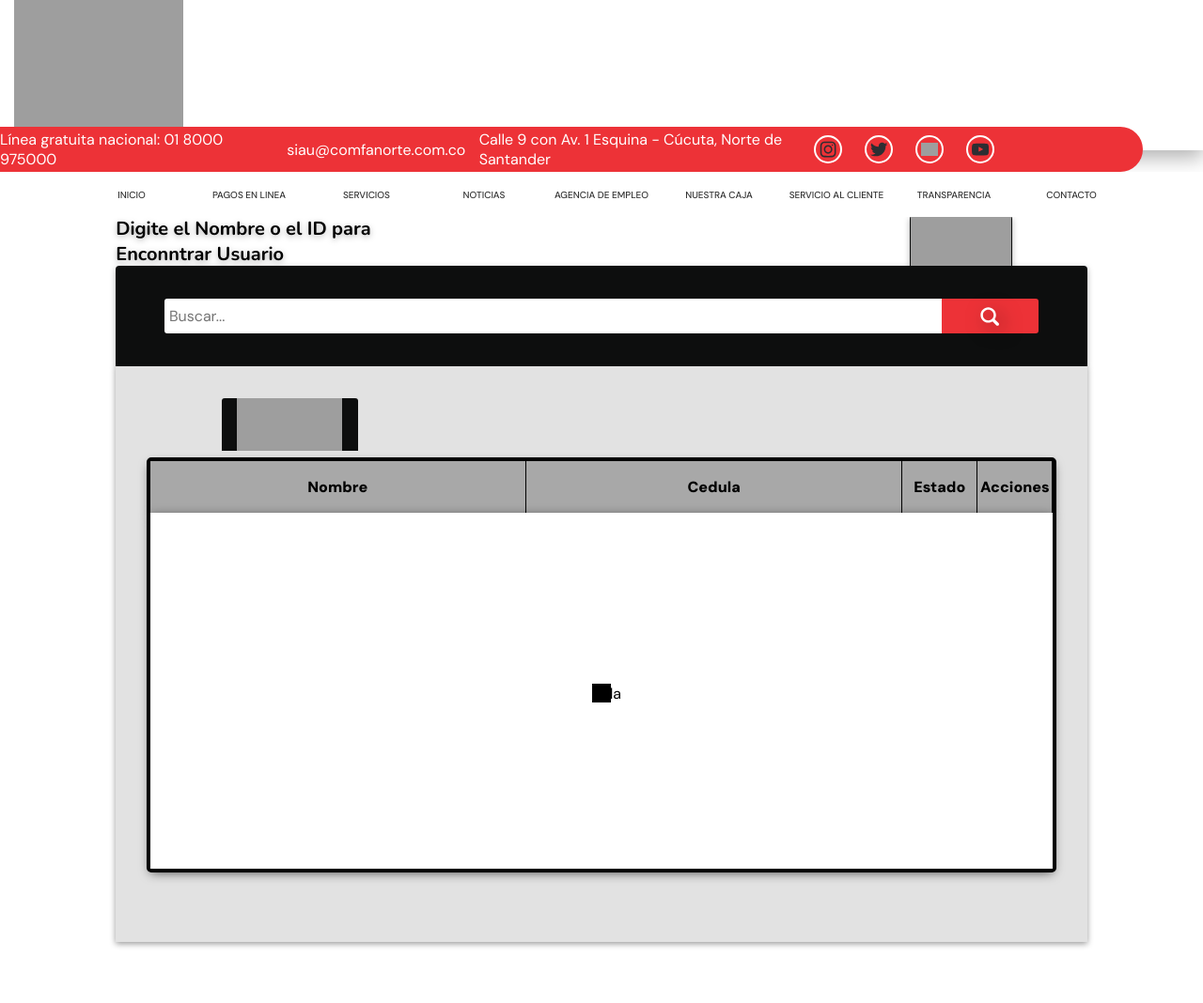
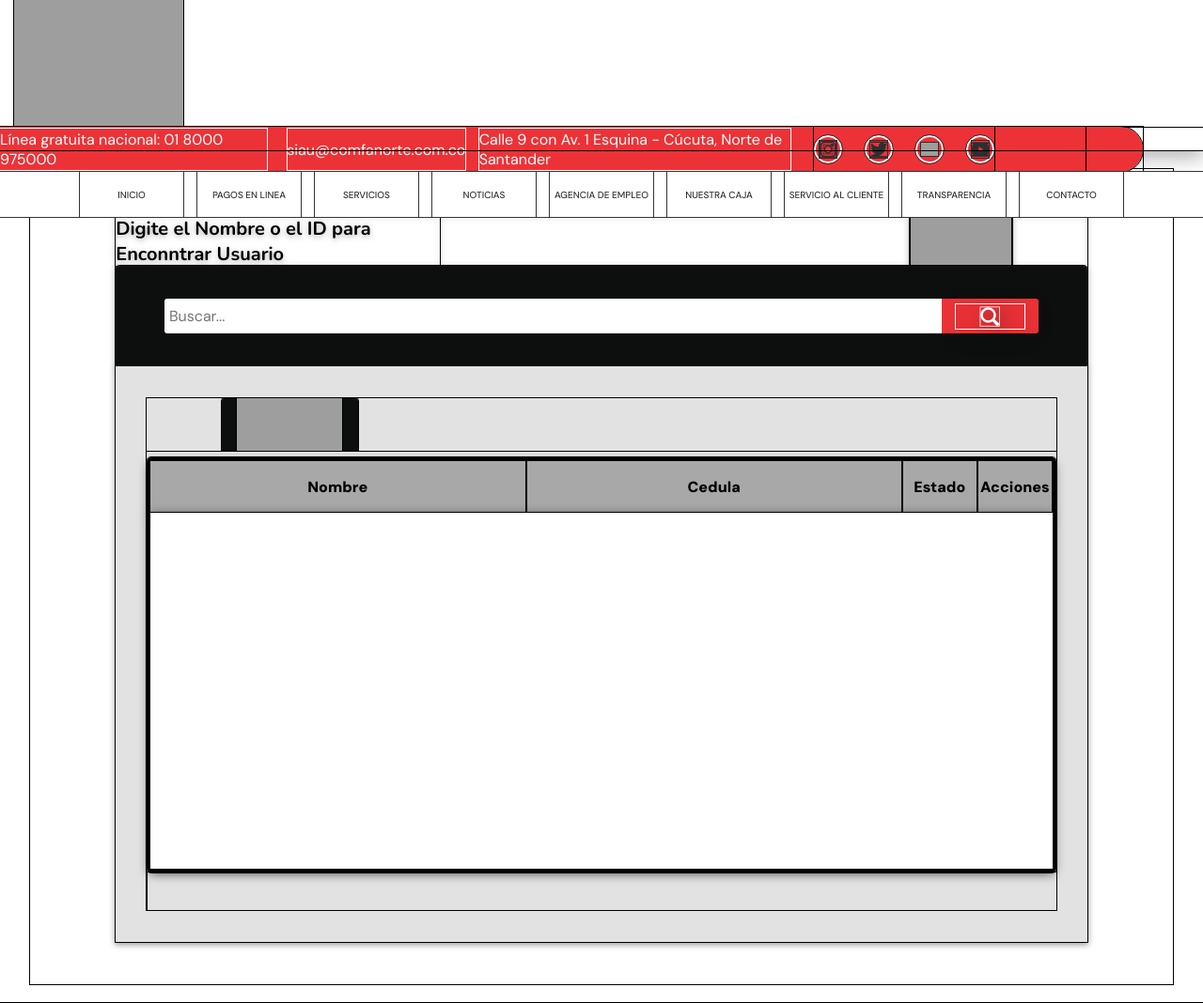
Before and after one commit to cristhi2404/Interfaz_Usuarios-1-, a PHP site: page / in a window 1280 px wide. Shown: the whole page at 94% size. Run offline with PHP 8.4, Linux system fonts and the light colour scheme; grey boxes are pictures that could not be loaded.

Commit message:
arreglos

```diff
--- a/index/cssindex.css
+++ b/index/cssindex.css
@@ -341,6 +341,9 @@ h1{
 }
 .contenido_tabla{
     padding-top: 5px;
+    padding-left: 2px;
+    padding-right: 2px;
+    padding-bottom: 5px;
     overflow-y: auto;
     background: #ffffff;
     filter: drop-shadow(0 4px 6px rgba(0,0,0,0.7));
@@ -349,13 +352,13 @@ h1{
     align-items: center;
 
 }
-.divcuadrito{
-    width: 20px;
-    height: 20px;
-    background: #000;
-}
+
 /*---------------------------------------------------Botones_ paginacion--------*/
 .botones_paginacion{
     height: 5vh;
     display: flex;
 }
+*{
+    box-sizing: border-box;
+    outline: 1px solid;
+}
--- a/index/index.php
+++ b/index/index.php
@@ -227,7 +227,7 @@
                                 <div class="cuadro">Acciones </div>
                             </div>
                             <div class="contenido_tabla">
-                                <div class="divcuadrito">hola</div>
+
                             </div>
 
                         </div>
```
